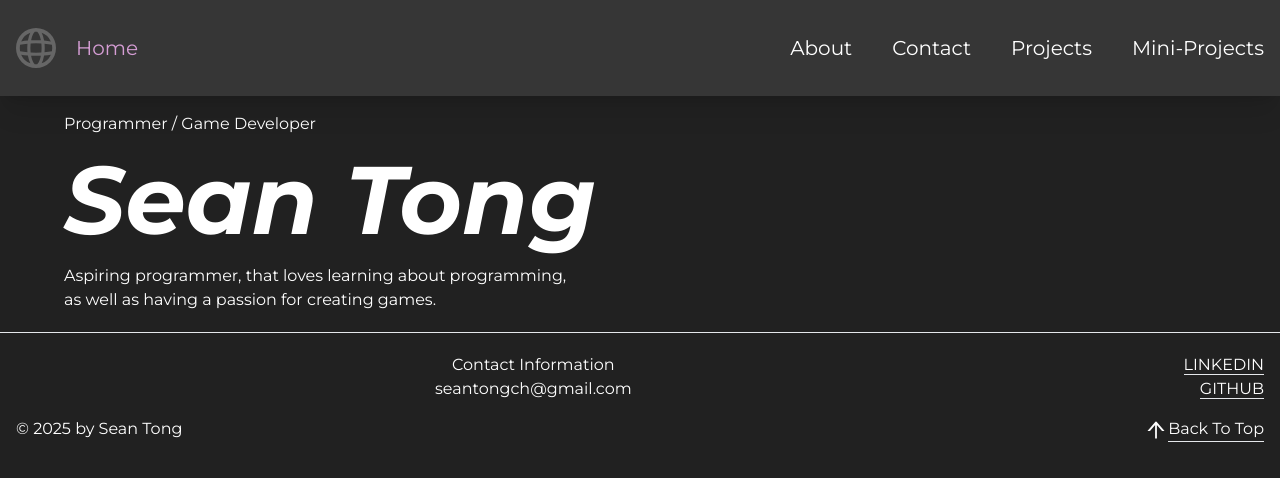
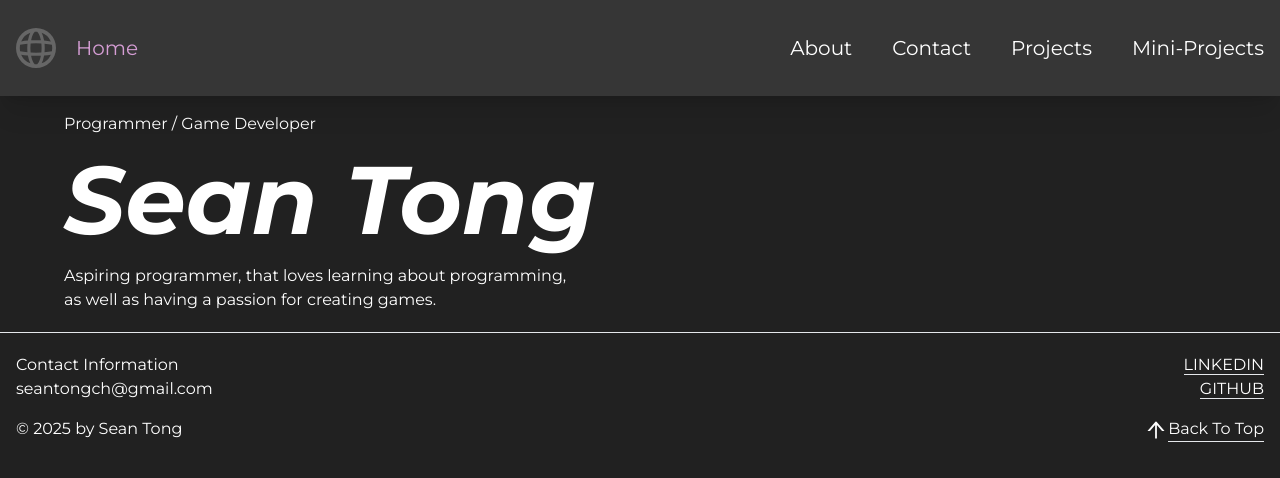
Before and after one commit to Snippin/Portfolio, a Next.js app: page / in a window 1280 px wide. Shown: the top 478 px of the page. Built offline with nearby package versions, Linux system fonts and the light colour scheme.

Commit message:
Update `Footer` component's contact information to be at the left

```diff
--- a/src/components/Footer.jsx
+++ b/src/components/Footer.jsx
@@ -6,14 +6,16 @@ import { AiOutlineArrowUp } from "react-icons/ai";
 const Footer = () =>
 {
   return (
-    <footer className="border-t mx-auto my-5 pt-5 sm:flex sm:flex-wrap">
-      <div className=" px-4 justify-items-center sm:w-5/6">
+    <footer className="border-t mx-auto my-5 pt-5
+    sm:flex sm:flex-wrap">
+      <div className=" px-4 justify-items-center
+      sm:justify-items-start sm:w-1/2">
         <p>Contact Information</p>
         <p>seantongch@gmail.com</p>
       </div>
 
       <div className="px-4 mt-4 justify-items-center
-        sm:w-1/6 sm:px-0 sm:pr-4 sm:justify-items-end sm:mt-0">
+        sm:px-0 sm:pr-4 sm:mt-0 sm:justify-items-end sm:w-1/2">
         <div>
           <Link href="http://linkedin.com/in/sean-tong-ch/" target="_blank"
             className="cursor-pointer border-b">
@@ -29,12 +31,14 @@ const Footer = () =>
         </div>
       </div>
 
-      <div className="flex flex-col-reverse w-full mt-4 px-4 text-center sm:text-left sm:flex-row sm:justify-between">
+      <div className="flex flex-col-reverse w-full mt-4 px-4 text-center
+      sm:text-left sm:flex-row sm:justify-between">
         <p>
           &copy; {new Date().getFullYear()} by Sean Tong
         </p>
 
-        <div className="flex items-center justify-center mb-4 cursor-pointer sm:mb-0"
+        <div className="flex items-center justify-center mb-4 cursor-pointer
+        sm:mb-0"
           onClick={() => window.scrollTo({ top: 0, behavior: "smooth" })}
         >
           <AiOutlineArrowUp size={24} />
```
